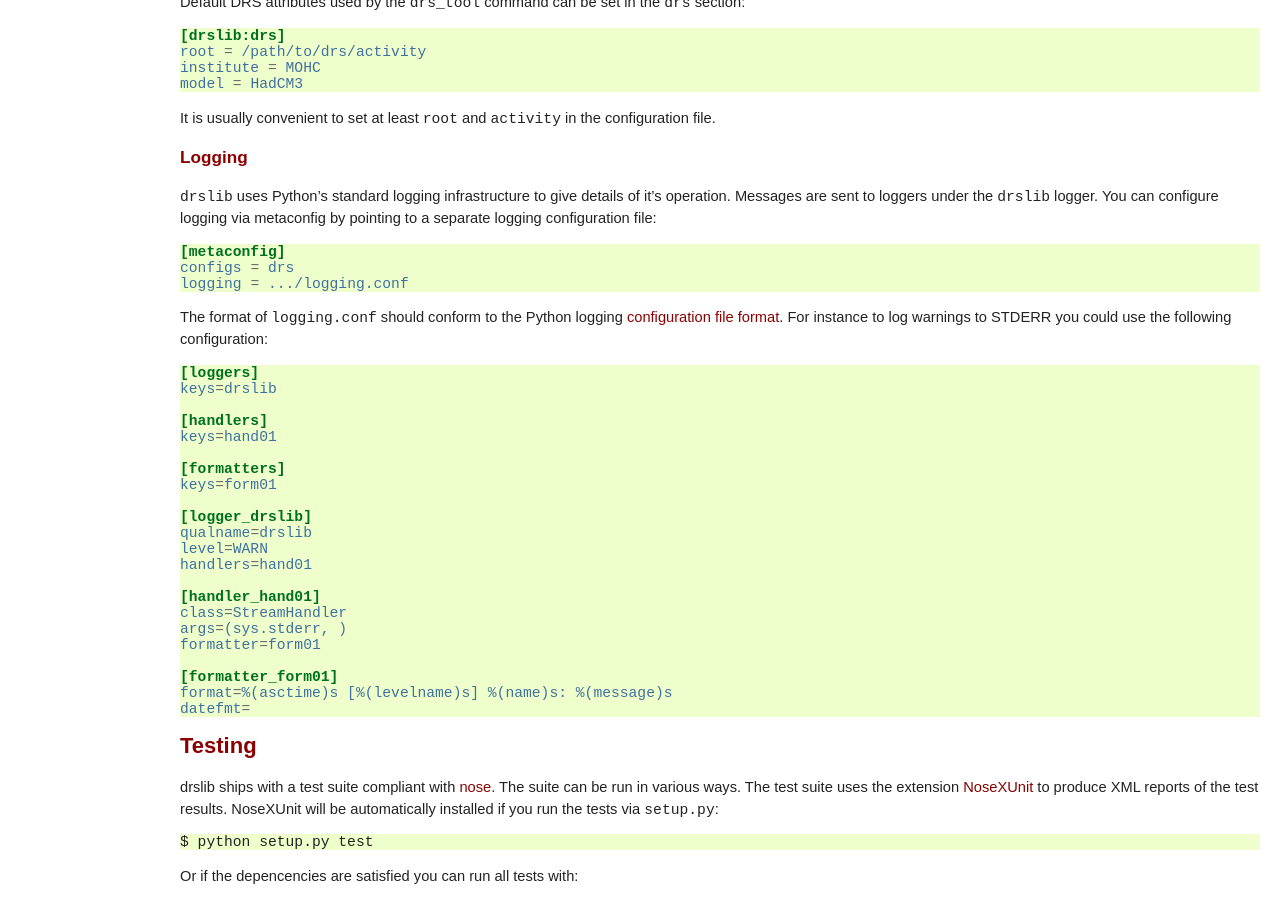
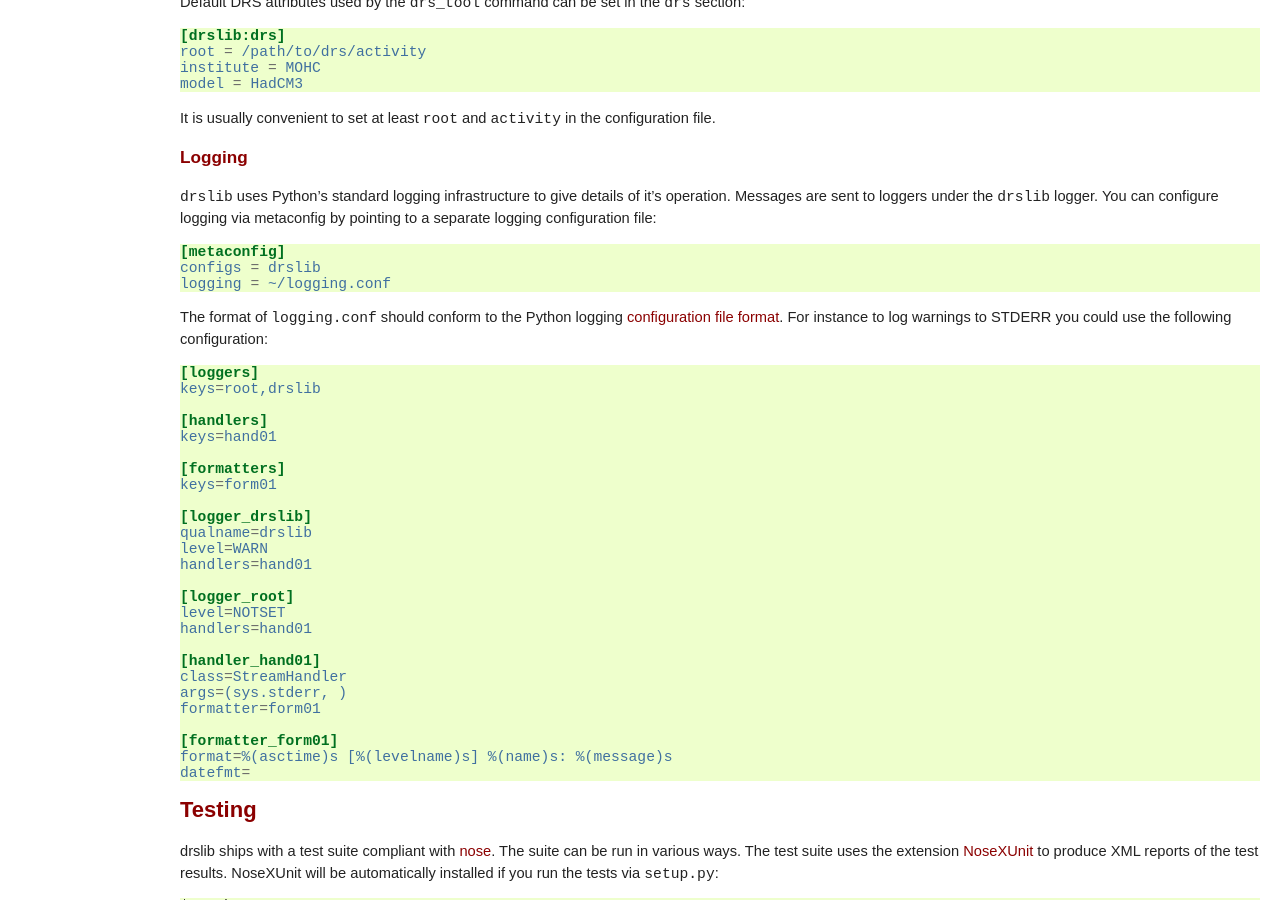
Before and after one commit to ESGF/esgf-drslib, a Sphinx documentation site: the page built from doc/intro.rst, in a window 1280 px wide and 900 px high, scrolled down 988 px. Built offline with Sphinx 7.4.7, drawn with Linux system fonts in a browser that asks for light colours.

```diff
--- a/doc/command.rst
+++ b/doc/command.rst
@@ -20,7 +20,8 @@ DRS root
   The root of the published DRS directory tree.  This is synonimous
   with the directory representing the DRS activity component.
 
-incoming directory The directory scanned for data files to be added to
+Incoming directory
+  The directory scanned for data files to be added to
   the DRS directory tree.  This directory is scanned recursively to
   find NetCDF files in the DRS filename encoding.  It defaults to
   ``<drs-root>/output`` for compatibility with the output structure of
--- a/doc/intro.rst
+++ b/doc/intro.rst
@@ -81,8 +81,8 @@ pointing to a separate logging configuration file:
 .. code-block:: ini
 
   [metaconfig]
-  configs = drs
-  logging = .../logging.conf
+  configs = drslib
+  logging = ~/logging.conf
 
 The format of ``logging.conf`` should conform to the Python logging
 `configuration file format`__.  For instance to log warnings to STDERR
@@ -90,28 +90,32 @@ you could use the following configuration:
 
 .. code-block:: ini
 
-  [loggers]
-  keys=drslib
+    [loggers]
+    keys=root,drslib
 
-  [handlers]
-  keys=hand01
+    [handlers]
+    keys=hand01
 
-  [formatters]
-  keys=form01
+    [formatters]
+    keys=form01
 
-  [logger_drslib]
-  qualname=drslib
-  level=WARN
-  handlers=hand01
+    [logger_drslib]
+    qualname=drslib
+    level=WARN
+    handlers=hand01
 
-  [handler_hand01]
-  class=StreamHandler
-  args=(sys.stderr, )
-  formatter=form01
+    [logger_root]
+    level=NOTSET
+    handlers=hand01
 
-  [formatter_form01]
-  format=%(asctime)s [%(levelname)s] %(name)s: %(message)s
-  datefmt=
+    [handler_hand01]
+    class=StreamHandler
+    args=(sys.stderr, )
+    formatter=form01
+
+    [formatter_form01]
+    format=%(asctime)s [%(levelname)s] %(name)s: %(message)s
+    datefmt=
 
 __ http://docs.python.org/library/logging.html#configuration-file-format
 
--- a/setup.cfg
+++ b/setup.cfg
@@ -1,5 +1,5 @@
 [egg_info]
-tag_build = b1
+tag_build = b1-fix1
 
 [nosetests]
 verbosity=2
```
Also changed, not shown: other parts of doc/command.rst (+2 -1 lines), 1 other file.
